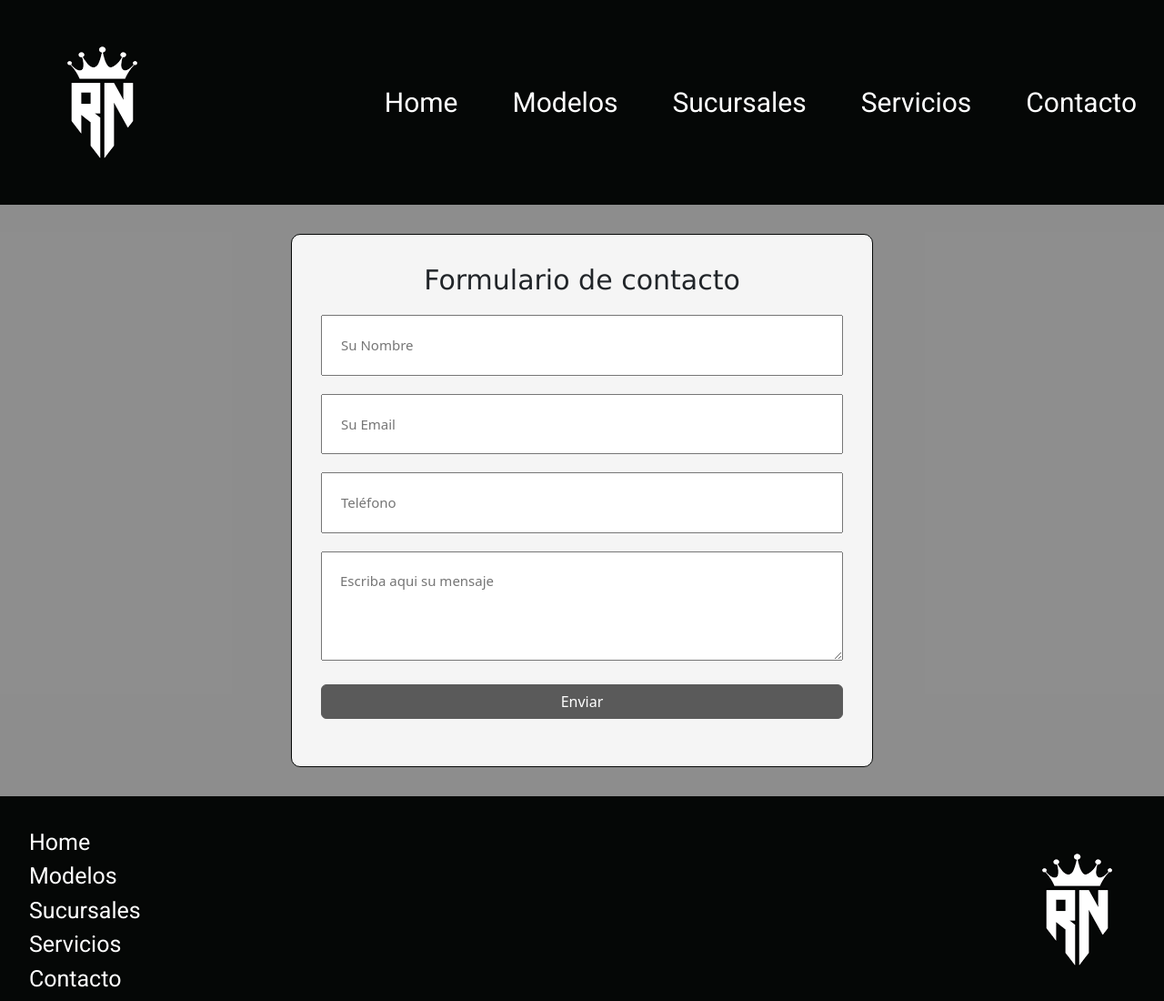
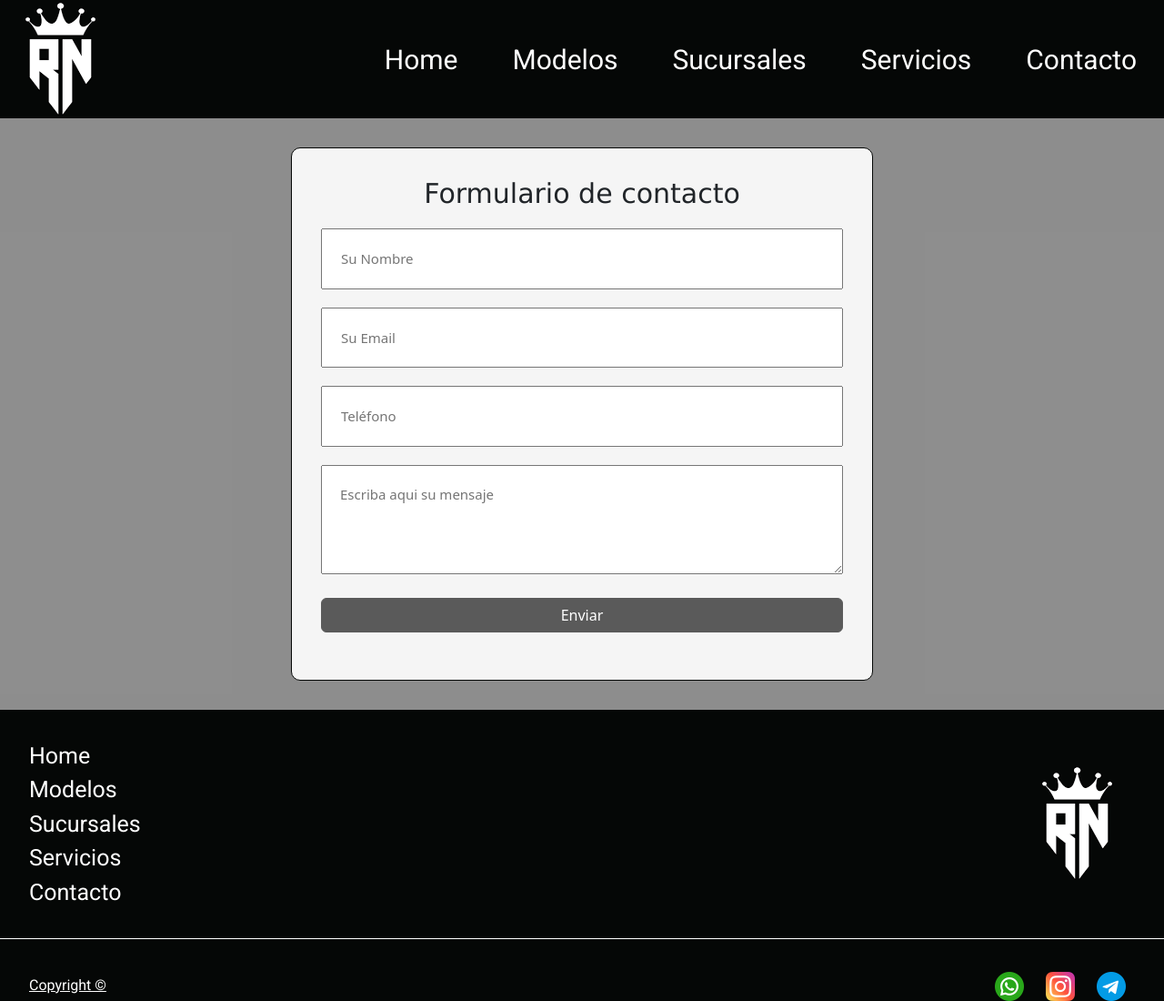
Before and after one commit to rodrinunez89/proyecto-coder-auto, a website: page pages/contacto.html in a window 1280 px wide. Shown: the top 1100 px of the page at 91% size. Drawn offline with nearby package versions, Linux system fonts and the light colour scheme; a web font is replaced by a local one.

Commit message:
fix logosmall

```diff
--- a/pages/contacto.html
+++ b/pages/contacto.html
@@ -29,7 +29,7 @@
       <div class="header--desktop">
         <div class="header__logo">
           <a href="../index.html">
-            <img class="header__logo" src="../images/logo.png" alt="logo" />
+            <img class="header__logo" src="../images/logo_small.png" alt="logo" />
           </a>
         </div>
         <nav class="header__nav">
```
Also changed, not shown: pages/modelos.html (+1 -1 lines), pages/servicios.html (+1 -1 lines), pages/sucursales.html (+1 -1 lines).
